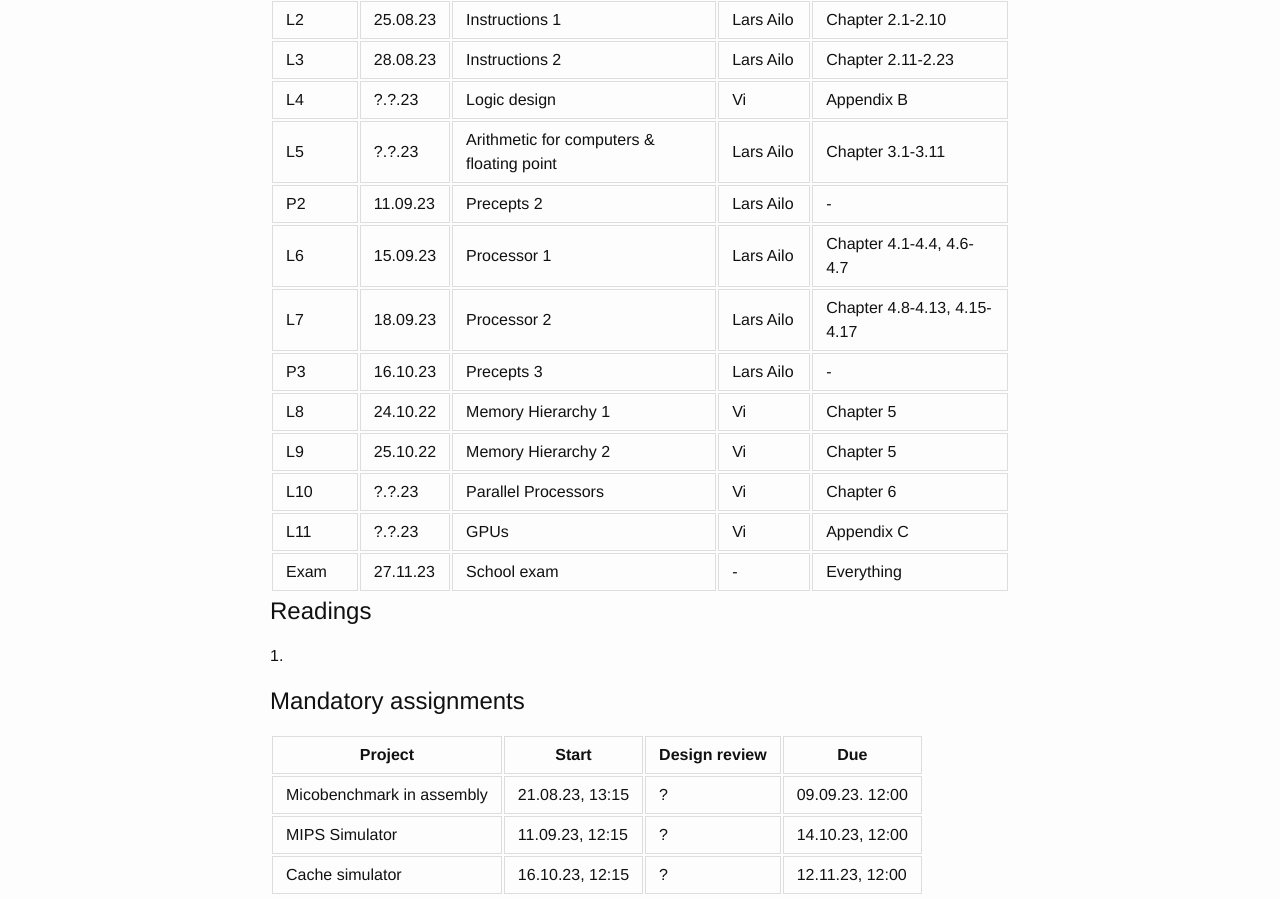
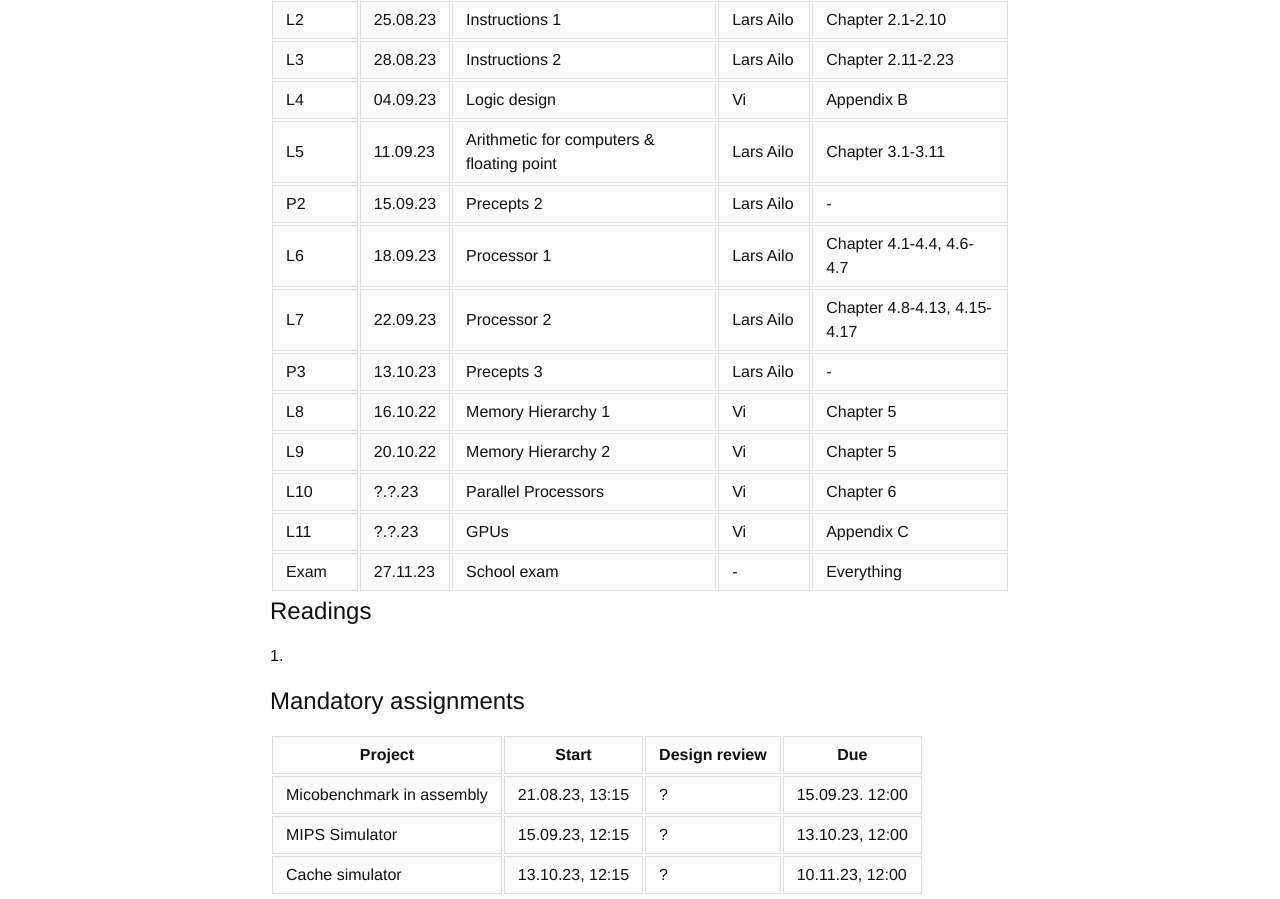
Before and after one commit to uit-inf-2200-f23/uit-inf-2200-f23.github.io, a Jekyll site: the page built from index.md, in a window 1280 px wide. Shown: the part 1002-1901 px from the top of the page. Built offline with Jekyll 4.4.1, drawn with Linux system fonts in a browser that asks for light colours; our own code applies the rules of GitHub Pages for plain Markdown files.

Commit message:
Update index.md

```diff
--- a/index.md
+++ b/index.md
@@ -33,14 +33,14 @@ You can read more about plagiarism and cheating on: https://en.uit.no/sensor/art
 | P1   | 21.08.23 | Precepts 1   | Lars Ailo | -          |
 | L2   | 25.08.23 | Instructions 1 | Lars Ailo | Chapter 2.1-2.10   |
 | L3   | 28.08.23 | Instructions 2 | Lars Ailo  | Chapter 2.11-2.23 |
-| L4   | ?.?.23 | Logic design   | Vi         | Appendix B |
-| L5   | ?.?.23 | Arithmetic for computers & floating point  | Lars Ailo | Chapter 3.1-3.11  |
-| P2   | 11.09.23 | Precepts 2   | Lars Ailo | -          |
-| L6   | 15.09.23 | Processor 1  | Lars Ailo | Chapter 4.1-4.4, 4.6-4.7 |
-| L7   | 18.09.23 | Processor 2  | Lars Ailo | Chapter 4.8-4.13, 4.15-4.17 |
-| P3   | 16.10.23 | Precepts 3   | Lars Ailo | -          |
-| L8   | 24.10.22 | Memory Hierarchy 1       | Vi         | Chapter 5 |
-| L9  | 25.10.22 | Memory Hierarchy 2        | Vi         | Chapter 5 |
+| L4   | 04.09.23 | Logic design   | Vi         | Appendix B |
+| L5   | 11.09.23 | Arithmetic for computers & floating point  | Lars Ailo | Chapter 3.1-3.11  |
+| P2   | 15.09.23 | Precepts 2   | Lars Ailo | -          |
+| L6   | 18.09.23 | Processor 1  | Lars Ailo | Chapter 4.1-4.4, 4.6-4.7 |
+| L7   | 22.09.23 | Processor 2  | Lars Ailo | Chapter 4.8-4.13, 4.15-4.17 |
+| P3   | 13.10.23 | Precepts 3   | Lars Ailo | -          |
+| L8   | 16.10.22 | Memory Hierarchy 1       | Vi         | Chapter 5 |
+| L9   | 20.10.22 | Memory Hierarchy 2       | Vi         | Chapter 5 |
 | L10  | ?.?.23 | Parallel Processors        | Vi         | Chapter 6 |
 | L11  | ?.?.23 | GPUs                       | Vi        | Appendix C |
 | Exam | 27.11.23 | School exam  | -         | Everything |
@@ -53,9 +53,9 @@ You can read more about plagiarism and cheating on: https://en.uit.no/sensor/art
 
 | Project |	Start      | Design review | Due |
 |---------|------------|---------------|-----|
-| Micobenchmark in assembly | 21.08.23, 13:15 | ? | 09.09.23. 12:00 |
-| MIPS Simulator            | 11.09.23, 12:15 | ? | 14.10.23, 12:00 |
-| Cache simulator           | 16.10.23, 12:15 | ? | 12.11.23, 12:00 |
+| Micobenchmark in assembly | 21.08.23, 13:15 | ? | 15.09.23. 12:00 |
+| MIPS Simulator            | 15.09.23, 12:15 | ? | 13.10.23, 12:00 |
+| Cache simulator           | 13.10.23, 12:15 | ? | 10.11.23, 12:00 |
 
 You will receive a GitHub Classroom link to each assignment in Discord.
 
```
